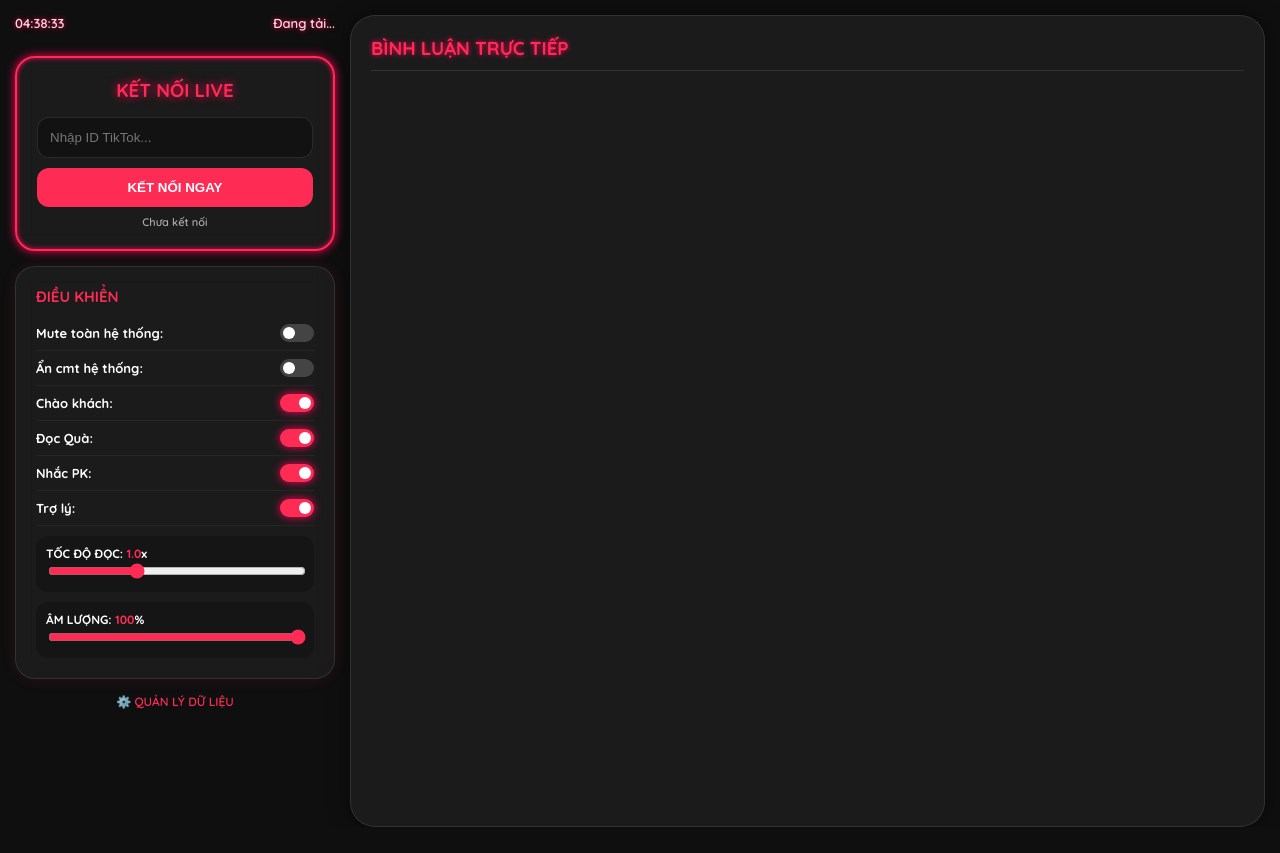
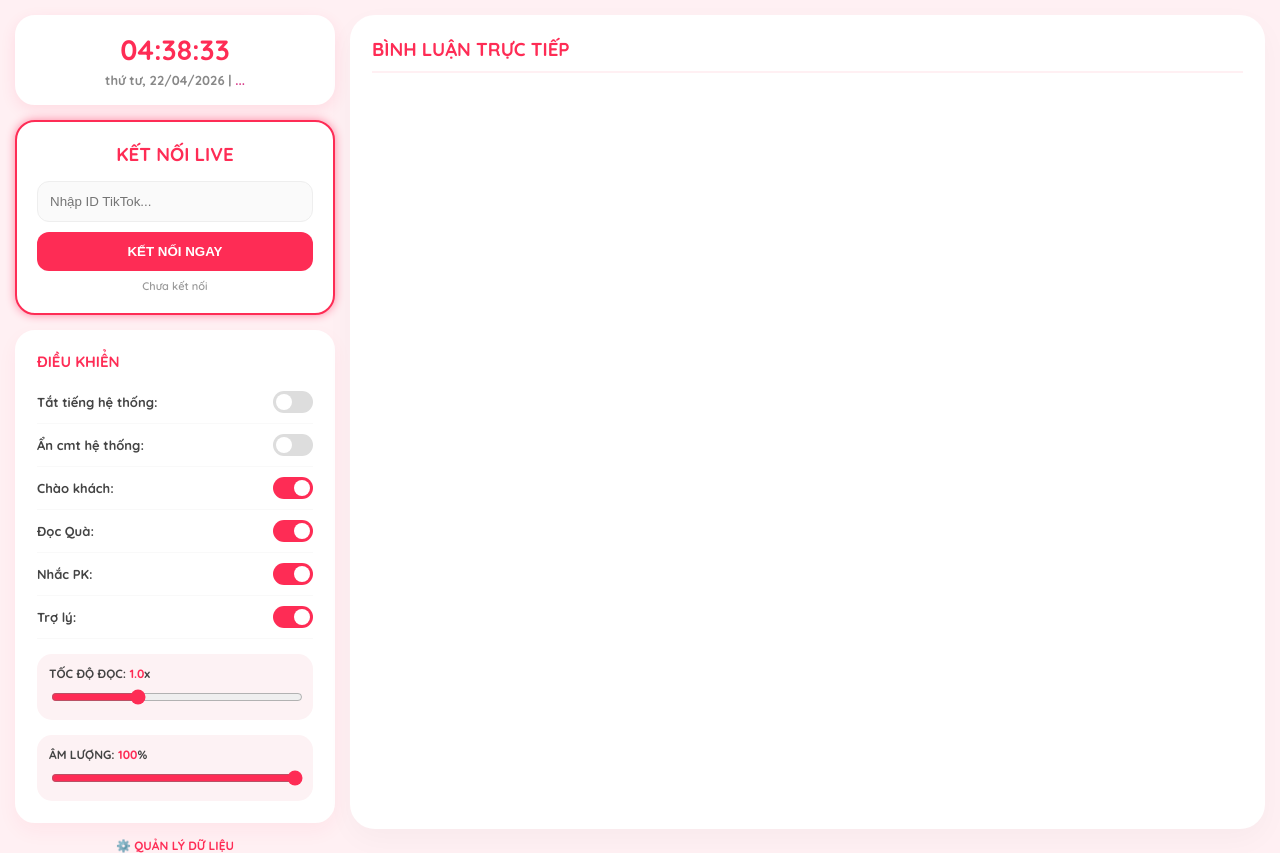
Before and after one commit to cmttiktok/doccmt, a website: page index.html in a window 1280 px wide. Before the commit the page ends 827 px from the top, so only its background shows below. Drawn offline with nearby package versions, Linux system fonts and the light colour scheme; no server answers; a script that the page names is missing.

Commit message:
Update index.html

```diff
--- a/index.html
+++ b/index.html
@@ -3,22 +3,22 @@
 <head>
     <meta charset="UTF-8">
     <meta name="viewport" content="width=device-width, initial-scale=1.0">
-    <title>BÈO CONTROL PANEL - NEON EDITION</title>
+    <title>BÈO CONTROL PANEL - PINK WHITE EDITION</title>
     <script src="/socket.io/socket.io.js"></script>
     <link href="https://fonts.googleapis.com/css2?family=Quicksand:wght@600;700&display=swap" rel="stylesheet">
     <style>
         :root {
             --pink: #fe2c55;
-            --neon-pink: #ff0055;
-            --bg: #0f0f0f;
-            --panel: rgba(255, 255, 255, 0.05);
-            --glass: rgba(255, 255, 255, 0.1);
-            --system-msg: #00ff88;
+            --light-pink: #fff0f3;
+            --neon-pink: #ff85a1;
+            --bg: #fff0f3;
+            --panel: #ffffff;
+            --system-msg: #2ecc71; /* Xanh lá cho hệ thống */
         }
         body {
             font-family: 'Quicksand', sans-serif;
             background: var(--bg);
-            color: #fff;
+            color: #444;
             margin: 0;
             padding: 15px;
             display: flex;
@@ -31,86 +31,96 @@
         @media (max-width: 768px) {
             body { flex-direction: column; height: auto; }
             .left-col { width: 100% !important; }
-            .right-col { height: 450px !important; }
+            .right-col { height: 500px !important; }
         }
 
         /* TIỆN ÍCH ĐỒNG HỒ & LỊCH */
-        .widgets { display: flex; justify-content: space-between; margin-bottom: 10px; font-size: 13px; color: #ffdae0; text-shadow: 0 0 5px var(--neon-pink); }
+        .widgets {
+            background: white;
+            padding: 15px;
+            border-radius: 20px;
+            text-align: center;
+            border: 2px solid #fff;
+            box-shadow: 0 5px 15px rgba(254, 44, 85, 0.1);
+        }
+        #clock { font-size: 28px; font-weight: 700; color: var(--pink); margin-bottom: 5px; }
+        #date-container { font-size: 13px; color: #888; font-weight: bold; }
+        .lunar-txt { color: #d63384; }
 
         /* CỘT TRÁI */
         .left-col { width: 320px; display: flex; flex-direction: column; gap: 15px; flex-shrink: 0; }
         .card {
             background: var(--panel);
-            backdrop-filter: blur(10px);
             padding: 20px;
             border-radius: 20px;
-            border: 1px solid var(--glass);
-            box-shadow: 0 0 15px rgba(254, 44, 85, 0.1);
+            border: 2px solid #fff;
+            box-shadow: 0 8px 20px rgba(254, 44, 85, 0.05);
         }
 
-        /* HIỆU ỨNG NEON */
-        .neon-border { border: 2px solid var(--pink); box-shadow: 0 0 10px var(--neon-pink), inset 0 0 5px var(--neon-pink); }
+        /* HIỆU ỨNG NEON HỒNG NHẸ */
+        .neon-border { border: 2px solid var(--pink); box-shadow: 0 0 10px var(--neon-pink); }
 
         /* CỘT PHẢI: CHAT */
         .right-col {
             flex: 1; display: flex; flex-direction: column;
             background: var(--panel); border-radius: 25px;
-            border: 1px solid var(--glass); overflow: hidden; padding: 20px;
-            box-shadow: 0 0 20px rgba(0, 0, 0, 0.5);
+            border: 2px solid #fff; overflow: hidden; padding: 20px;
+            box-shadow: 0 10px 30px rgba(0, 0, 0, 0.03);
             height: 100%;
         }
 
-        /* GIỚI HẠN DÒNG COMMENT (Khoảng 12 dòng) */
         #chat {
             flex: 1; overflow-y: auto; display: flex; flex-direction: column-reverse;
             max-height: 100%; scrollbar-width: thin;
         }
-        .msg { padding: 10px; border-bottom: 1px solid rgba(255,255,255,0.05); font-size: 15px; animation: slide 0.3s ease; line-height: 1.4; }
-        .msg.system { color: var(--system-msg); }
-        .msg.user { color: #fff; }
-        @keyframes slide { from { opacity: 0; transform: translateX(10px); } to { opacity: 1; transform: translateX(0); } }
+        .msg { padding: 12px; border-bottom: 1px solid #fdf0f2; font-size: 15px; animation: slide 0.3s ease; line-height: 1.4; }
+        .msg.system { color: var(--system-msg); font-weight: bold; }
+        .msg.user { color: #444; }
+        @keyframes slide { from { opacity: 0; transform: translateY(-5px); } to { opacity: 1; transform: translateY(0); } }
 
         /* INPUT & BUTTON */
         input[type="text"] {
-            width: 100%; padding: 12px; border-radius: 12px; border: 1px solid var(--glass);
-            background: rgba(0,0,0,0.3); color: #fff; outline: none; margin-bottom: 10px; box-sizing: border-box;
+            width: 100%; padding: 12px; border-radius: 12px; border: 1px solid #eee;
+            background: #fafafa; color: #333; outline: none; margin-bottom: 10px; box-sizing: border-box;
         }
         button.conn-btn {
             width: 100%; padding: 12px; background: var(--pink); color: white; border: none;
             border-radius: 12px; font-weight: bold; cursor: pointer; transition: 0.3s;
         }
-        button.conn-btn:hover { box-shadow: 0 0 15px var(--neon-pink); transform: scale(1.02); }
+        button.conn-btn:hover { box-shadow: 0 5px 15px var(--neon-pink); opacity: 0.9; }
 
         /* SWITCH */
-        .sw-item { display: flex; justify-content: space-between; align-items: center; padding: 8px 0; border-bottom: 1px solid rgba(255,255,255,0.05); font-size: 13px; font-weight: bold; }
-        .switch { position: relative; width: 34px; height: 18px; }
+        .sw-item { display: flex; justify-content: space-between; align-items: center; padding: 10px 0; border-bottom: 1px solid #f9f9f9; font-size: 13px; font-weight: bold; }
+        .switch { position: relative; width: 40px; height: 22px; }
         .switch input { opacity: 0; width: 0; height: 0; }
-        .slider { position: absolute; cursor: pointer; top: 0; left: 0; right: 0; bottom: 0; background: #444; border-radius: 20px; transition: .4s; }
-        .slider:before { position: absolute; content: ""; height: 12px; width: 12px; left: 3px; bottom: 3px; background: white; border-radius: 50%; transition: .4s; }
-        input:checked + .slider { background: var(--pink); box-shadow: 0 0 8px var(--neon-pink); }
-        input:checked + .slider:before { transform: translateX(16px); }
+        .slider { position: absolute; cursor: pointer; top: 0; left: 0; right: 0; bottom: 0; background: #ddd; border-radius: 20px; transition: .4s; }
+        .slider:before { position: absolute; content: ""; height: 16px; width: 16px; left: 3px; bottom: 3px; background: white; border-radius: 50%; transition: .4s; }
+        input:checked + .slider { background: var(--pink); }
+        input:checked + .slider:before { transform: translateX(18px); }
 
-        .control-box { margin-top: 10px; font-size: 12px; background: rgba(0,0,0,0.2); padding: 10px; border-radius: 12px; }
-        input[type="range"] { width: 100%; accent-color: var(--pink); cursor: pointer; }
+        .control-box { margin-top: 15px; font-size: 12px; background: #fdf2f4; padding: 12px; border-radius: 15px; }
+        input[type="range"] { width: 100%; accent-color: var(--pink); cursor: pointer; margin-top: 8px; }
     </style>
 </head>
 <body>
     <div class="left-col">
         <div class="widgets">
             <div id="clock">00:00:00</div>
-            <div id="date">Đang tải...</div>
+            <div id="date-container">
+                <span id="date-solar">Đang tải...</span> | <span class="lunar-txt" id="date-lunar">...</span>
+            </div>
         </div>
 
         <div class="card neon-border">
-            <h3 style="margin: 0 0 15px 0; color: var(--pink); text-align: center; text-shadow: 0 0 10px var(--neon-pink);">KẾT NỐI LIVE</h3>
+            <h3 style="margin: 0 0 15px 0; color: var(--pink); text-align: center;">KẾT NỐI LIVE</h3>
             <input type="text" id="user" placeholder="Nhập ID TikTok...">
             <button class="conn-btn" id="btnConn" onclick="start()">KẾT NỐI NGAY</button>
-            <div id="stt" style="font-size: 11px; text-align: center; margin-top: 8px; color: #aaa;">Chưa kết nối</div>
+            <div id="stt" style="font-size: 11px; text-align: center; margin-top: 8px; color: #999;">Chưa kết nối</div>
         </div>
 
         <div class="card">
             <h3 style="margin: 0 0 10px 0; font-size: 15px; color: var(--pink);">ĐIỀU KHIỂN</h3>
-            <div class="sw-item"><span>Mute toàn hệ thống:</span><label class="switch"><input type="checkbox" id="masterMute"><span class="slider"></span></label></div>
+            <div class="sw-item"><span>Tắt tiếng hệ thống:</span><label class="switch"><input type="checkbox" id="masterMute"><span class="slider"></span></label></div>
             <div class="sw-item"><span>Ẩn cmt hệ thống:</span><label class="switch"><input type="checkbox" id="hideSystem"><span class="slider"></span></label></div>
             <div class="sw-item"><span>Chào khách:</span><label class="switch"><input type="checkbox" id="welcomeToggle" checked><span class="slider"></span></label></div>
             <div class="sw-item"><span>Đọc Quà:</span><label class="switch"><input type="checkbox" id="giftToggle" checked><span class="slider"></span></label></div>
@@ -127,32 +137,36 @@
                 <input type="range" id="masterVolume" min="0" max="1" step="0.1" value="1" oninput="document.getElementById('volVal').innerText=Math.round(this.value*100)">
             </div>
         </div>
-        <a href="/admin" target="_blank" style="color:var(--pink); text-align:center; display:block; font-size:12px; text-decoration:none;">⚙️ QUẢN LÝ DỮ LIỆU</a>
+        <a href="/admin" target="_blank" style="color:var(--pink); text-align:center; display:block; font-size:12px; text-decoration:none; font-weight:bold;">⚙️ QUẢN LÝ DỮ LIỆU</a>
     </div>
 
     <div class="right-col">
-        <h3 style="margin: 0 0 15px 0; color: var(--pink); border-bottom: 1px solid var(--glass); padding-bottom: 10px; text-shadow: 0 0 5px var(--neon-pink);">BÌNH LUẬN TRỰC TIẾP</h3>
+        <h3 style="margin: 0 0 15px 0; color: var(--pink); border-bottom: 2px solid var(--light-pink); padding-bottom: 10px;">BÌNH LUẬN TRỰC TIẾP</h3>
         <div id="chat"></div>
     </div>
 
     <script src="https://cdn.jsdelivr.net/npm/moment/moment.min.js"></script>
+    <script src="https://cdn.jsdelivr.net/npm/moment/locale/vi.js"></script>
     <script src="https://cdn.jsdelivr.net/npm/moment-lunar/moment-lunar.min.js"></script>
     <script>
         const socket = io();
         let queue = [], playing = false;
         let currentUserId = "";
 
-        // ĐỒNG HỒ & LỊCH
+        // THIẾT LẬP MOMENT TIẾNG VIỆT
+        moment.locale('vi');
+
         function updateTime() {
             const now = moment();
             document.getElementById('clock').innerText = now.format('HH:mm:ss');
+            // Sửa Dương lịch hiển thị đầy đủ Thứ, Ngày Tháng Năm
+            document.getElementById('date-solar').innerText = now.format('dddd, DD/MM/YYYY');
             const lunar = now.lunar();
-            document.getElementById('date').innerText = `${now.format('DD/MM')} - Âm: ${lunar.format('DD/MM')}`;
+            document.getElementById('date-lunar').innerText = `Âm: ${lunar.format('DD/MM')}`;
         }
         setInterval(updateTime, 1000);
         updateTime();
 
-        // TỰ ĐỘNG KẾT NỐI LẠI
         function start() {
             const u = document.getElementById('user').value;
             if(u) {
@@ -178,19 +192,18 @@
         socket.on('audio-data', d => {
             const isSystem = ['welcome', 'gift', 'pk', 'bot'].includes(d.type);
 
-            // Xử lý ẩn comment hệ thống
             if (isSystem && document.getElementById('hideSystem').checked) return;
 
             const chat = document.getElementById('chat');
             const div = document.createElement('div');
             div.className = `msg ${isSystem ? 'system' : 'user'}`;
 
-            // Phân biệt màu sắc dựa trên type
+            // Comment hệ thống xanh lá, người dùng hồng
             const nameColor = isSystem ? 'var(--system-msg)' : 'var(--pink)';
             div.innerHTML = `<b style="color:${nameColor}">${d.user}:</b> ${d.comment}`;
             chat.prepend(div);
 
-            // Giới hạn số dòng hiển thị để tránh lag
+            // Giới hạn 12 dòng hiển thị trong khung nhìn (đã tối ưu bằng CSS flex-direction)
             if (chat.childNodes.length > 50) chat.removeChild(chat.lastChild);
 
             if (d.audio && !document.getElementById('masterMute').checked) {
```
